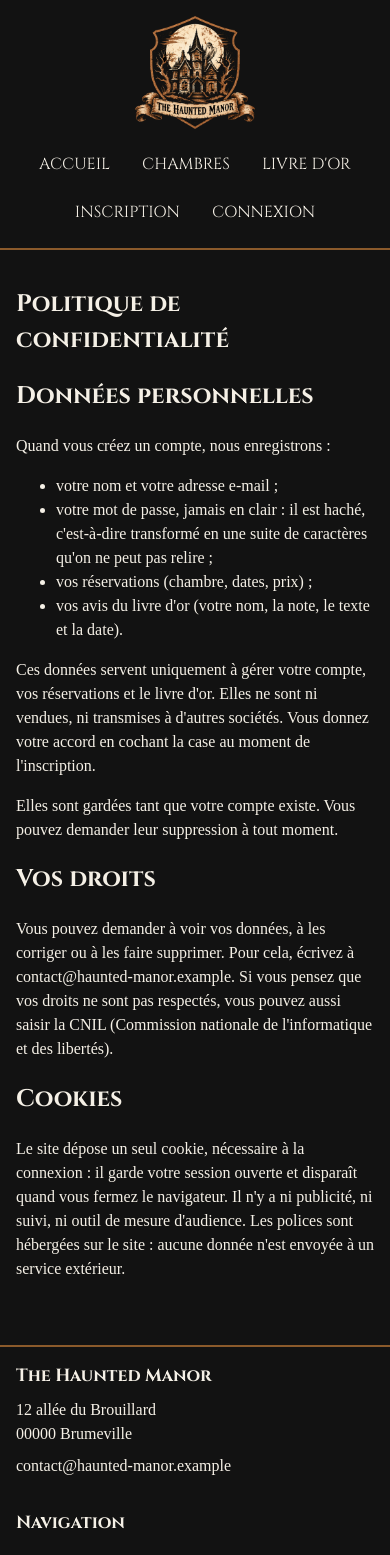
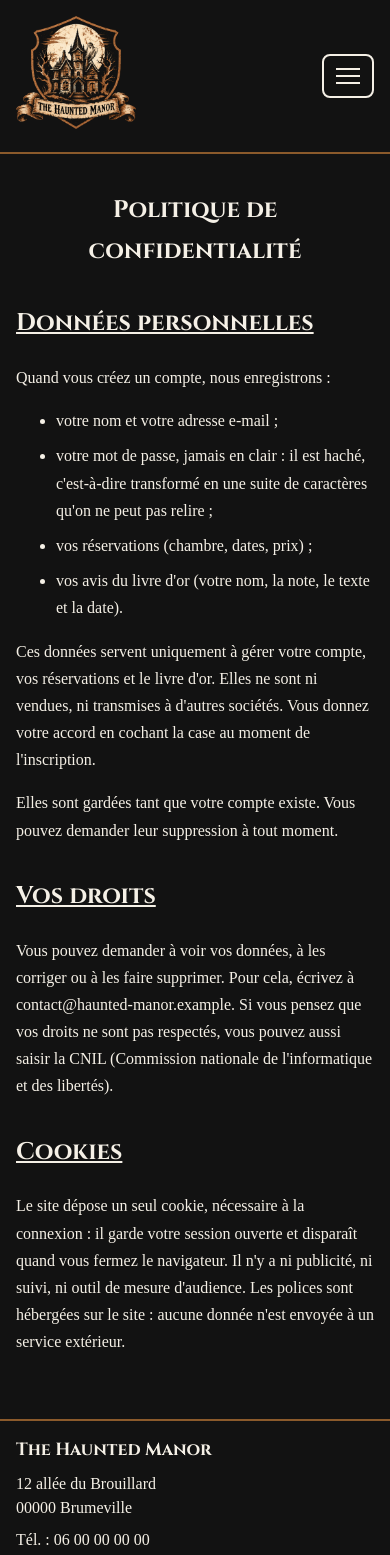
Before and after one commit to lagrcdev/the-haunted-manor, a React app in the folder frontend/: page /confidentialite in a window 390 px wide. Shown: the top 1555 px of the page. Built offline with nearby package versions, Linux system fonts and the light colour scheme; no server answers; the HTML template or start-up script is replaced by a standard one; a web font is replaced by a local one.

Commit message:
Menu hamburger, retour en haut de page et finitions pour téléphone

```diff
--- a/frontend/src/App.jsx
+++ b/frontend/src/App.jsx
@@ -1,5 +1,5 @@
 import { useEffect, useState } from 'react'
-import { Route, Routes } from 'react-router-dom'
+import { Route, Routes, useLocation } from 'react-router-dom'
 import Entete from './components/Entete.jsx'
 import PiedDePage from './components/PiedDePage.jsx'
 import Accueil from './pages/Accueil.jsx'
@@ -18,6 +18,11 @@ import { envoyer } from './api.js'
 
 function App() {
   const [utilisateur, setUtilisateur] = useState(null)
+  const { key } = useLocation()
+
+  useEffect(() => {
+    window.scrollTo(0, 0)
+  }, [key])
 
   useEffect(() => {
     fetch('/api/moi')
--- a/frontend/src/components/Entete.jsx
+++ b/frontend/src/components/Entete.jsx
@@ -1,13 +1,29 @@
+import { useState } from 'react'
 import { Link, NavLink } from 'react-router-dom'
 
 function Entete({ utilisateur, onDeconnexion }) {
+  const [menuOuvert, setMenuOuvert] = useState(false)
+
   return (
     <header>
       <Link to="/">
         <img src="/images/logo.png" alt="The Haunted Manor, retour à l'accueil" width="120" />
       </Link>
 
-      <nav>
+      <button
+        type="button"
+        className="bouton-menu"
+        aria-label="Menu"
+        aria-expanded={menuOuvert}
+        aria-controls="menu-principal"
+        onClick={() => setMenuOuvert(!menuOuvert)}
+      >
+        <span></span>
+        <span></span>
+        <span></span>
+      </button>
+
+      <nav id="menu-principal" className={menuOuvert ? 'ouvert' : ''} onClick={() => setMenuOuvert(false)}>
         <NavLink to="/">Accueil</NavLink>
         <NavLink to="/chambres">Chambres</NavLink>
         {utilisateur && <NavLink to="/mes-reservations">Mes réservations</NavLink>}
@@ -17,7 +33,7 @@ function Entete({ utilisateur, onDeconnexion }) {
           <>
             {utilisateur.role === 'admin' && (
               <>
-                <NavLink to="/admin">Gestion des réservations</NavLink>
+                <NavLink to="/admin" end>Gestion des réservations</NavLink>
                 <NavLink to="/admin/chambres">Gestion des chambres</NavLink>
               </>
             )}
--- a/frontend/src/components/PiedDePage.jsx
+++ b/frontend/src/components/PiedDePage.jsx
@@ -10,6 +10,7 @@ function PiedDePage() {
             12 allée du Brouillard<br />
             00000 Brumeville
           </p>
+          <p>Tél. : 06 00 00 00 00</p>
           <p>contact@haunted-manor.example</p>
         </section>
 
@@ -20,14 +21,11 @@ function PiedDePage() {
           <Link to="/livre-d-or">Livre d'or</Link>
         </nav>
 
-        <div>
-          <nav aria-label="Informations légales">
-            <h2>Informations légales</h2>
-            <Link to="/mentions-legales">Mentions légales</Link>
-            <Link to="/confidentialite">Politique de confidentialité</Link>
-          </nav>
-          <p className="telephone">Tél. : 06 00 00 00 00</p>
-        </div>
+        <nav aria-label="Informations légales">
+          <h2>Informations légales</h2>
+          <Link to="/mentions-legales">Mentions légales</Link>
+          <Link to="/confidentialite">Politique de confidentialité</Link>
+        </nav>
       </div>
 
       <p className="droits">© {new Date().getFullYear()} The Haunted Manor - Projet fictif pour le titre DWWM</p>
--- a/frontend/src/index.css
+++ b/frontend/src/index.css
@@ -64,7 +64,8 @@ header, main, footer {
 
 header {
   display: flex;
-  flex-direction: column;
+  flex-wrap: wrap;
+  justify-content: space-between;
   align-items: center;
   gap: 0.5rem;
   border-bottom: 2px solid var(--marron);
@@ -75,11 +76,33 @@ nav {
   gap: 1rem;
 }
 
+.bouton-menu {
+  display: flex;
+  flex-direction: column;
+  gap: 0.3rem;
+  padding: 0.75rem;
+  background: transparent;
+  border: 2px solid var(--texte);
+}
+
+.bouton-menu span {
+  display: block;
+  width: 1.5rem;
+  height: 2px;
+  background: var(--texte);
+}
+
 header nav {
-  flex-wrap: wrap;
-  justify-content: center;
-  align-items: center;
+  display: none;
+  flex-direction: column;
+  width: 100%;
+  align-items: stretch;
   gap: 0.5rem;
+  text-align: center;
+}
+
+header nav.ouvert {
+  display: flex;
 }
 
 header nav a, header nav button {
@@ -399,6 +422,26 @@ form button {
   border-radius: 0.25rem;
 }
 
+.mentions-legales, .confidentialite {
+  max-width: 50rem;
+  margin: 0 auto;
+  line-height: 1.7;
+}
+
+.mentions-legales h1, .confidentialite h1 {
+  text-align: center;
+  margin-bottom: 2rem;
+}
+
+.mentions-legales h2, .confidentialite h2 {
+  margin-top: 2rem;
+  text-decoration: underline;
+}
+
+.confidentialite li {
+  margin-bottom: 0.5rem;
+}
+
 .espace-client, .admin {
   max-width: 50rem;
   margin: 0 auto;
@@ -470,6 +513,10 @@ form button {
 .formulaire-avis h2 {
   margin: 0 0 1rem;
   text-decoration: underline;
+}
+
+.formulaire-avis button {
+  align-self: center;
 }
 
 #note {
@@ -544,8 +591,8 @@ footer nav {
   gap: 0.5rem;
 }
 
-footer .telephone {
-  margin-top: 1rem;
+footer a {
+  text-decoration: none;
 }
 
 .droits {
@@ -553,9 +600,17 @@ footer .telephone {
 }
 
 @media (min-width: 768px) {
-  header {
+  .bouton-menu {
+    display: none;
+  }
+
+  header nav {
+    display: flex;
     flex-direction: row;
-    justify-content: space-between;
+    flex-wrap: wrap;
+    justify-content: center;
+    align-items: center;
+    width: auto;
   }
 
   .liste-chambres {
--- a/frontend/src/pages/AdminReservations.jsx
+++ b/frontend/src/pages/AdminReservations.jsx
@@ -51,7 +51,7 @@ function AdminReservations({ utilisateur }) {
 
   return (
     <section className="admin">
-      <h1>Toutes les réservations</h1>
+      <h1>Réservations</h1>
 
       {erreur && <p role="alert" className="erreur">{erreur}</p>}
 
```
